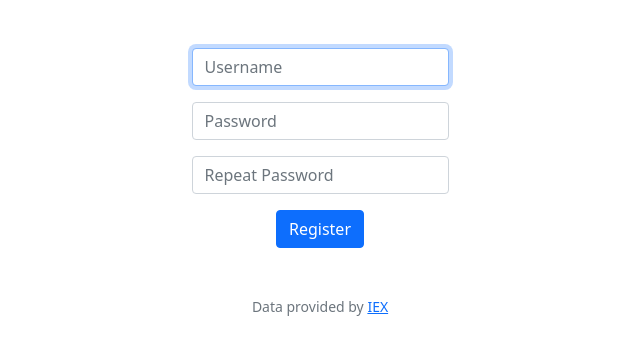
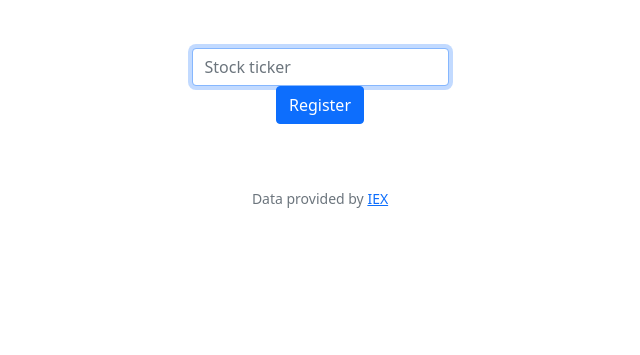
Before and after one commit to davis-gr/CS50-projects, a Flask app: template finance/templates/quote.html in a window 1280 px wide. Shown: the part 76-431 px from the top of the page, without its empty margins (320-960 px from the left). Run offline with Flask 2, Linux system fonts and the light colour scheme; the template is opened without the code that fills it, so the values that code supplies are empty; some libraries are stand-ins or nearby versions.

Commit message:
Thu, May 26, 2022, 10:39 AM +00:00

```diff
--- a/finance/templates/quote.html
+++ b/finance/templates/quote.html
@@ -7,14 +7,8 @@
 {% block main %}
     <form action="/quote" method="post">
         <div class="mb-3">
-            <input autocomplete="off" autofocus class="form-control mx-auto w-auto" id="username" name="symbol" placeholder="Username" type="text">
+            <input autocomplete="off" autofocus class="form-control mx-auto w-auto" id="username" name="symbol" placeholder="Stock ticker" type="text">
+        <button class="btn btn-primary" type="submit">Register</button>
         </div>
-        <div class="mb-3">
-            <input class="form-control mx-auto w-auto" id="password" name="password" placeholder="Password" type="password">
-        </div>
-        <div class="mb-3">
-            <input class="form-control mx-auto w-auto" id="password2" name="password2" placeholder="Repeat Password" type="password">
-        </div>
-        <button class="btn btn-primary" type="submit">Register</button>
     </form>
 {% endblock %}
```
